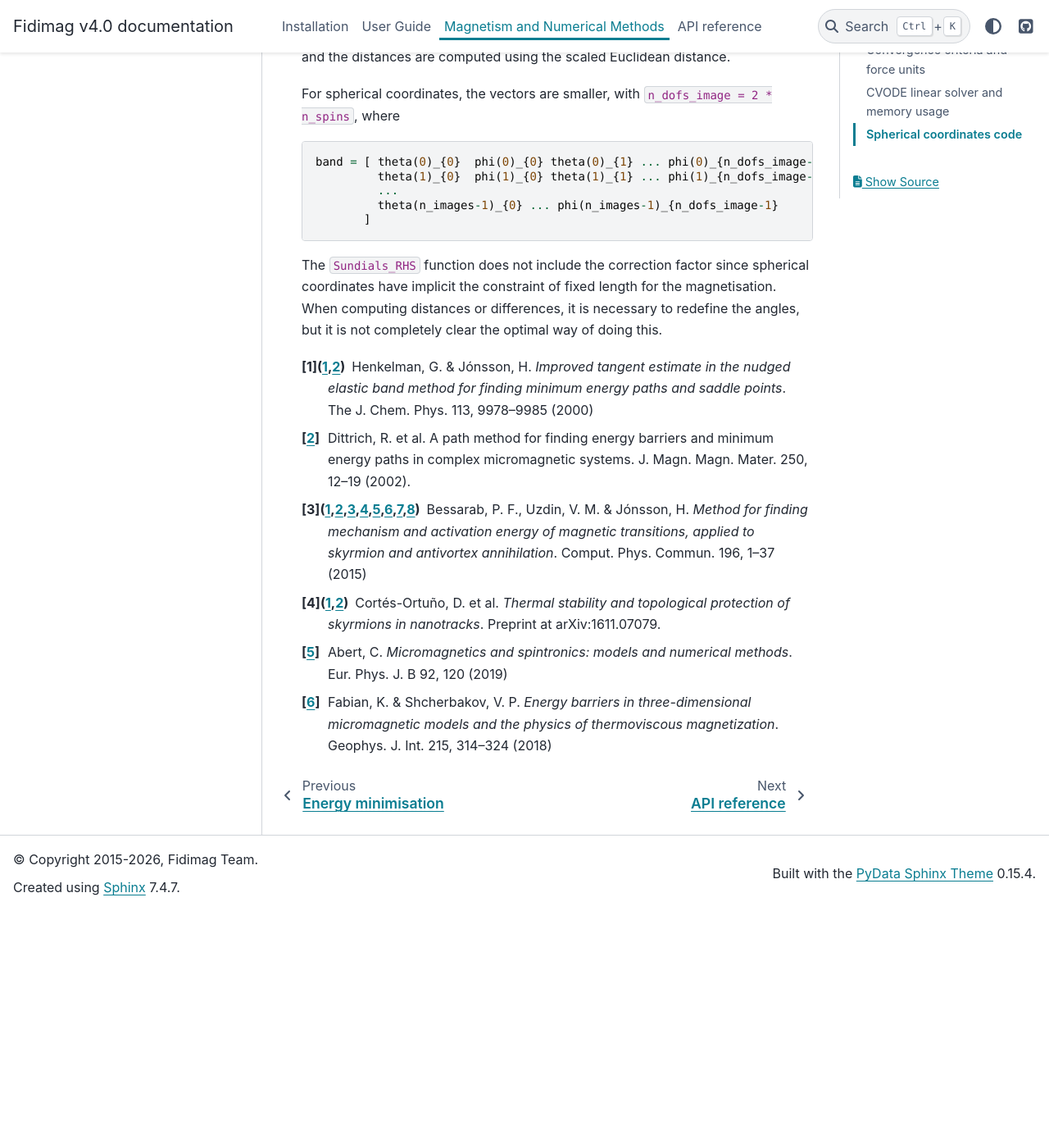
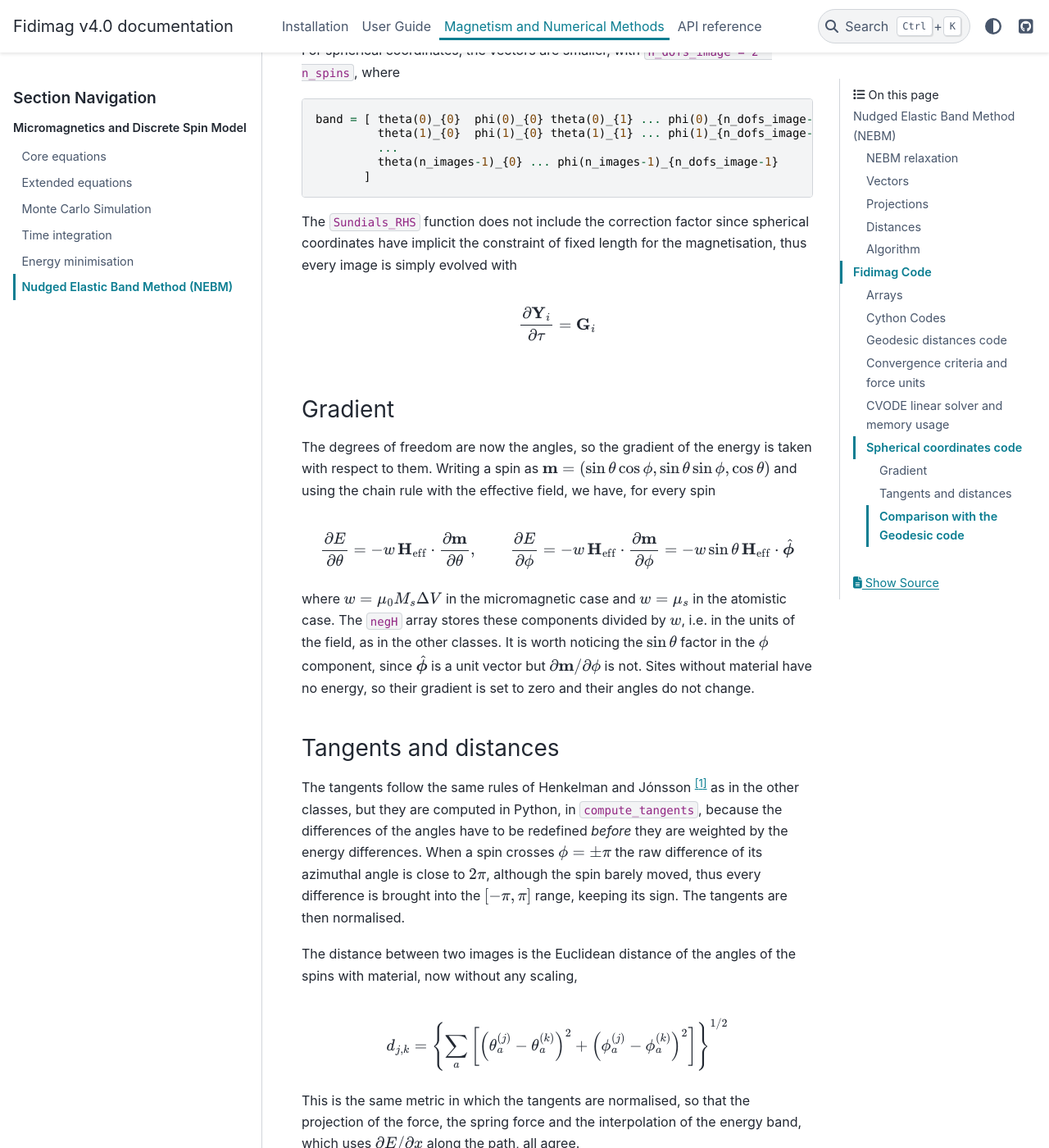
Before and after one commit to computationalmodelling/fidimag, a Sphinx documentation site: the page built from doc/physics_num_methods/nebm.rst, in a window 1280 px wide and 1400 px high, scrolled down 16172 px. Shown: the whole window at 82% size. Built offline with Sphinx 7.4.7 and the PyData theme 0.15.4, drawn with Linux system fonts in a browser that asks for light colours; pages that are not in the unit, such as notebooks, are missing from menus; before the commit the page ends 17284 px from its top, so only the background shows below that; some of the changed text lies outside the part shown.

Commit message:
doc: describe the repaired spherical NEBM and compare it with the geodesic one
The spherical coordinates section now explains the gradient with respect to
the angles (with the sin(theta) of the phi component), why the tangents are
computed from wrapped angle differences, the unscaled distance in the same
metric, and the redefinition of the angles. It adds the number of field
evaluations of both classes on three systems, and records why the metric of
the sphere was tried and not kept. The class list no longer says that the
spherical class does not work.

Co-Authored-By: Claude Opus 5.5 <noreply@anthropic.com>

```diff
--- a/doc/physics_num_methods/nebm.rst
+++ b/doc/physics_num_methods/nebm.rst
@@ -235,12 +235,9 @@ on the difference between corresponding spins. In Cartesian coordinates it reads
                               \right\}^{1/2}
 
 where we have scaled the distance by the number of degrees of freedom of the
-system (or an image). In spherical coordinates ``NEBM_Spherical`` uses the
-difference of the azimuthal and polar angles, and no scaling: the distance is
-then the arc length of the metric in which its tangents are normalised, and
-the gradient is taken with respect to the angles, :math:`\partial E/\partial
-\theta` and :math:`\partial E/\partial \phi`, so that the force, the springs
-and the interpolation of the energy band agree.
+system (or an image). In spherical coordinates we use the difference of the
+polar and azimuthal angles, but without the scaling, since the tangents are
+normalised in the same metric (see :ref:`nebm_spherical_code`).
 
 Algorithm
 ---------
@@ -307,9 +304,9 @@ Three classes derive from it:
    Euclidean distances with no projections into spin space. The azimuthal and
    polar angles need to be redefined when performing differences or computing
    Euclidean distances, specially because the polar angle gets undefined when
-   it is close to the north or south. It is not completely clear what is the
-   best approach to redefine the angles and when to do this, thus this class
-   currently does not work properly.
+   it is close to the north or south. This class finds the same energy
+   barriers as `NEBM_Geodesic`, but it is slower when the spins pass close to
+   the poles, see :ref:`nebm_spherical_code`.
 
 3. `StringMethod`: Not a NEBM class. Instead of a spring force, the images are
    redistributed along the path by interpolating it after every step, which
@@ -676,12 +673,15 @@ cycle converges better than more restarts. Note, however, that the
 underlying issue in that regime is the absence of a preconditioner rather
 than the size of the subspace.
 
+.. _nebm_spherical_code:
+
 Spherical coordinates code
 --------------------------
 
-This class follows the same process than the Geodesic distances code. The main
+This class follows the same process as the Geodesic distances code. The main
 difference is that in the ``nebm_step`` process, the projections are not
-performed and the distances are computed using the scaled Euclidean distance.
+performed and the distances are computed using the Euclidean distance of the
+angles.
 
 For spherical coordinates, the vectors are smaller, with ``n_dofs_image = 2 * n_spins``,
 where
@@ -696,9 +696,101 @@ where
 
 The ``Sundials_RHS`` function does not include the correction factor since
 spherical coordinates have implicit the constraint of fixed length for the
-magnetisation. When computing distances or differences, it is necessary to
-redefine the angles, but it is not completely clear the optimal way of doing
-this.
+magnetisation, thus every image is simply evolved with
+
+.. math::
+    \frac{\partial \mathbf{Y}_i}{\partial \tau} = \mathbf{G}_{i}
+
+Gradient
+^^^^^^^^
+
+The degrees of freedom are now the angles, so the gradient of the energy is
+taken with respect to them. Writing a spin as
+:math:`\mathbf{m}=(\sin\theta\cos\phi,\sin\theta\sin\phi,\cos\theta)` and
+using the chain rule with the effective field, we have, for every spin
+
+.. math::
+    \frac{\partial E}{\partial \theta} = - w\, \mathbf{H}_{\text{eff}} \cdot
+        \frac{\partial \mathbf{m}}{\partial \theta} , \qquad
+    \frac{\partial E}{\partial \phi} = - w\, \mathbf{H}_{\text{eff}} \cdot
+        \frac{\partial \mathbf{m}}{\partial \phi}
+        = - w \sin\theta\, \mathbf{H}_{\text{eff}} \cdot \hat{\boldsymbol{\phi}}
+
+where :math:`w=\mu_{0}M_{s}\Delta V` in the micromagnetic case and
+:math:`w=\mu_{s}` in the atomistic case. The ``negH`` array stores these
+components divided by :math:`w`, i.e. in the units of the field, as in the
+other classes. It is worth noticing the :math:`\sin\theta` factor in the
+:math:`\phi` component, since :math:`\hat{\boldsymbol{\phi}}` is a unit vector
+but :math:`\partial\mathbf{m}/\partial\phi` is not. Sites without material
+have no energy, so their gradient is set to zero and their angles do not
+change.
+
+Tangents and distances
+^^^^^^^^^^^^^^^^^^^^^^
+
+The tangents follow the same rules of Henkelman and Jónsson [1]_ as in the
+other classes, but they are computed in Python, in ``compute_tangents``,
+because the differences of the angles have to be redefined *before* they are
+weighted by the energy differences. When a spin crosses :math:`\phi=\pm\pi`
+the raw difference of its azimuthal angle is close to :math:`2\pi`, although
+the spin barely moved, thus every difference is brought into the
+:math:`[-\pi, \pi]` range, keeping its sign. The tangents are then normalised.
+
+The distance between two images is the Euclidean distance of the angles of
+the spins with material, now without any scaling,
+
+.. math::
+   d_{j,k} = \left\{ \sum_{a} \left[ \left( \theta_{a}^{(j)} - \theta_{a}^{(k)} \right)^{2}
+                              + \left( \phi_{a}^{(j)} - \phi_{a}^{(k)} \right)^{2}
+                     \right] \right\}^{1/2}
+
+This is the same metric in which the tangents are normalised, so that the
+projection of the force, the spring force and the interpolation of the energy
+band, which uses :math:`\partial E/\partial x` along the path, all agree.
+
+When an angle leaves its range during the relaxation it is redefined in
+``correct_angles``: a polar angle outside :math:`[0, \pi]` is reflected back,
+and the azimuthal angle of that spin is turned by :math:`\pi`, otherwise the
+reflection would describe a different spin. The azimuthal angles are kept in
+:math:`[-\pi, \pi]`.
+
+Comparison with the Geodesic code
+^^^^^^^^^^^^^^^^^^^^^^^^^^^^^^^^^
+
+Both classes find the same energy barriers. We compared the number of
+effective field evaluations (calls to ``nebm_step``) using the same CVODE
+integrator and tolerances, and ``stopping_dYdt=1e-4``. The first number is the
+number of evaluations to get the energy barrier within a relative error of
+:math:`10^{-5}`, and the second one the total number until the relaxation
+stops:
+
+=====================================  ===========  ===========
+System                                 Geodesic     Spherical
+=====================================  ===========  ===========
+Two particles (this test system)       675 / 802    546 / 902
+Wire of 40 spins, rotating through y   581 / 1028   780 / 1217
+Wire of 40 spins, rotating through z   585 / 1016   231 / 2103
+=====================================  ===========  ===========
+
+The wire is 40 cells of 2 nm with exchange and a uniaxial anisotropy along
+:math:`x`, reversed through a middle image pointing close to :math:`y` or
+to :math:`z`. Notice that ``stopping_dYdt`` is measured in the angles in one
+class and in the spin components in the other, so the totals are not exactly
+the same criterion. In the last wire the spins pass close to
+:math:`\theta=0`, where the azimuthal angle is not defined: the barrier is
+found early, but the band takes twice as long to relax. Accordingly, spherical
+coordinates are only an option when the spins stay away from the poles, and
+even then there is no clear advantage over the Geodesic code, which is also
+faster per step, since its tangents and forces are computed in C.
+
+We also tried using the metric of the sphere,
+:math:`\mathrm{d}\theta^{2}+\sin^{2}\theta\,\mathrm{d}\phi^{2}`, in this class,
+i.e. Geodesic distances and the force obtained by dividing the :math:`\phi`
+component of the gradient by :math:`\sin^{2}\theta`, which is the Geodesic
+NEBM written in the angles. It gave the same barriers and practically the same
+number of evaluations away from the poles, and it was even slower close to
+them (about 3300 evaluations in total for the last wire), because of the
+:math:`1/\sin^{2}\theta` factor. For this reason it was not kept.
 
 .. [1] Henkelman, G. & Jónsson, H. *Improved tangent estimate in the nudged
    elastic band method for finding minimum energy paths and saddle points*. The
```
